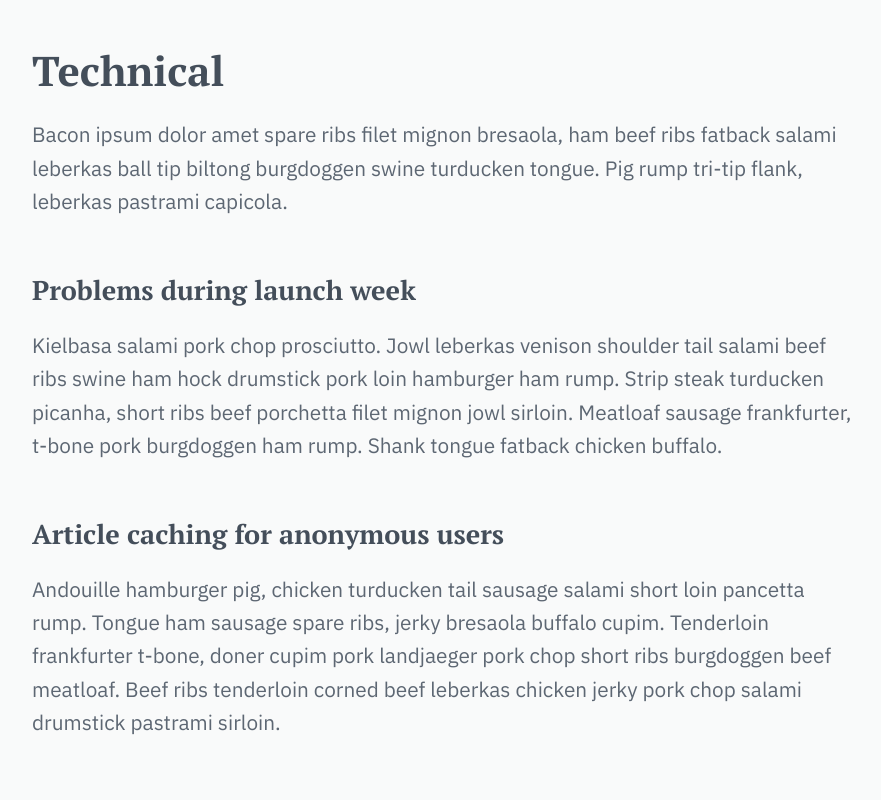
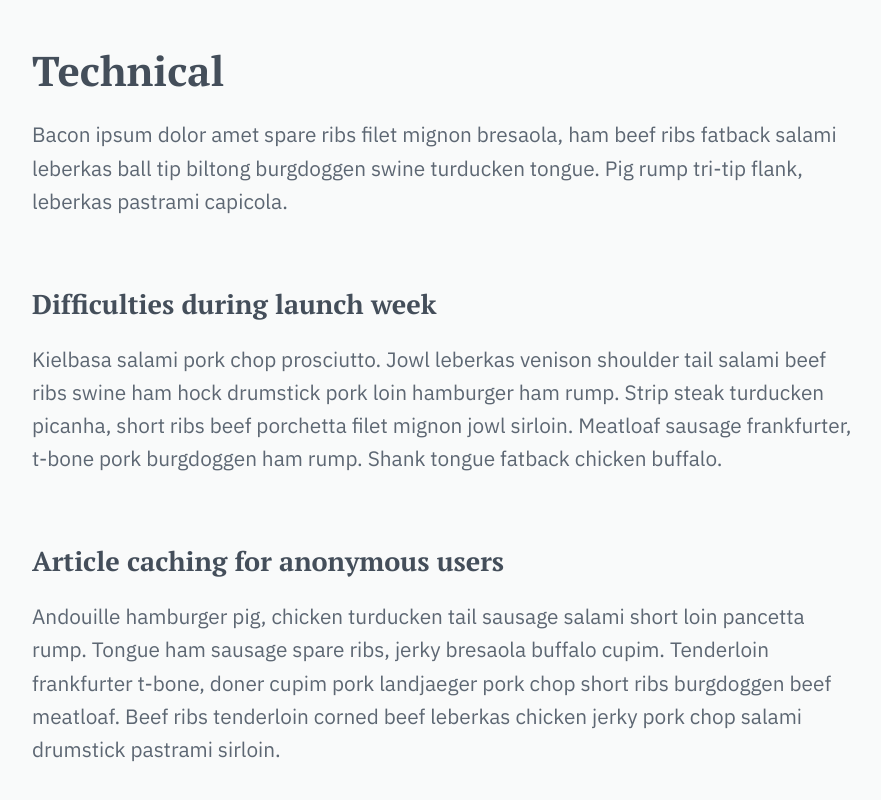
Before and after one commit to Iiii-I-I-I/year-in-review-2019, a plain HTML site: page index.html in a window 1280 px wide. Shown: the part 7759-8559 px from the top of the page, without its empty margins (192-1073 px from the left). Drawn offline with Linux system fonts and the light colour scheme.

Commit message:
minor changes

```diff
--- a/index.html
+++ b/index.html
@@ -44,7 +44,7 @@
             <li><a href="#technical">Technical</a></li>
             <li><a href="#irl">Meetups</a></li>
             <li>
-                <button id="dark-mode-toggle" title="Toggle dark mode">
+                <button id="dark-mode-toggle" aria-label="Toggle dark mode" title="Toggle dark mode">
                     <!-- SVG code from <https://blog.jim-nielsen.com/2018/icon-galleries-dark-mode/> -->
                     <svg class="svg-moon" xmlns="http://www.w3.org/2000/svg" viewBox="0 0 24 24">
                         <path d="M17.3956,15.8648 C12.2784,15.8648 8.133,11.7168 8.133,6.602 C8.133,4.9176 8.6164,3.3598 9.4026,2 C5.1372,3.2304 2,7.1172 2,11.7778 C2,17.4222 6.5752,22 12.2198,22 C16.8804,22 20.7696,18.8604 22,14.5976 C20.6376,15.3812 19.08,15.8648 17.3956,15.8648 Z"></path>
@@ -279,7 +279,7 @@
         <div class="yir-container">
             <h2 id="technical">Technical</h2>
             <p>Bacon ipsum dolor amet spare ribs filet mignon bresaola, ham beef ribs fatback salami leberkas ball tip biltong burgdoggen swine turducken tongue. Pig rump tri-tip flank, leberkas pastrami capicola.</p>
-            <h3>Problems during launch week</h3>
+            <h3>Difficulties during launch week</h3>
             <p>Kielbasa salami pork chop prosciutto. Jowl leberkas venison shoulder tail salami beef ribs swine ham hock drumstick pork loin hamburger ham rump. Strip steak turducken picanha, short ribs beef porchetta filet mignon jowl sirloin. Meatloaf sausage frankfurter, t-bone pork burgdoggen ham rump. Shank tongue fatback chicken buffalo.</p>
             <h3>Article caching for anonymous users</h3>
             <p>Andouille hamburger pig, chicken turducken tail sausage salami short loin pancetta rump. Tongue ham sausage spare ribs, jerky bresaola buffalo cupim. Tenderloin frankfurter t-bone, doner cupim pork landjaeger pork chop short ribs burgdoggen beef meatloaf. Beef ribs tenderloin corned beef leberkas chicken jerky pork chop salami drumstick pastrami sirloin.</p>
--- a/styles/stylesheet.css
+++ b/styles/stylesheet.css
@@ -124,7 +124,7 @@ a:focus {
 }
 
 .yir-container > h3 {
-    margin-top: 2em;
+    margin-top: 2.5em;
 }
 
 .byline {
```
Also changed, not shown: styles/stylesheet.min.css, 1 other file.
